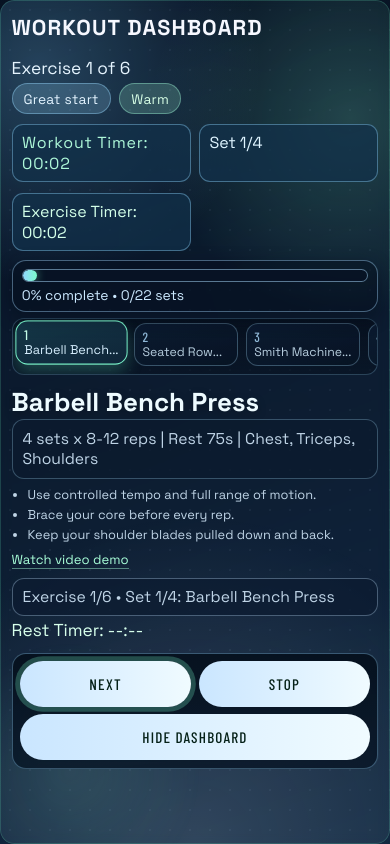
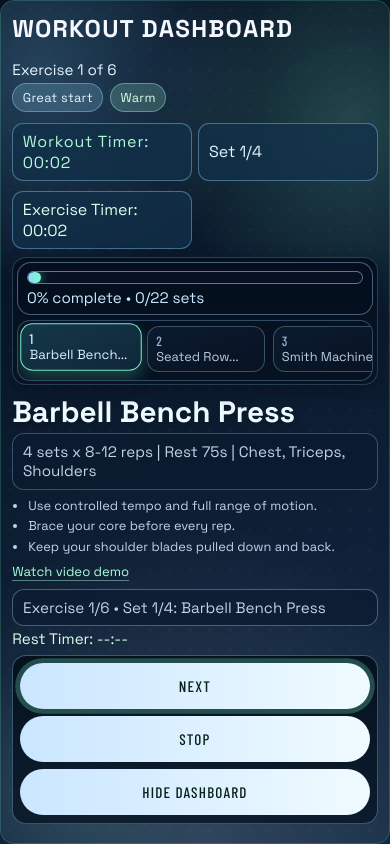
Before and after one commit to birkneh/excercise, a website: page index.html in a window 390 px wide. Both pictures are taken after a click on the button "START EXERCISE". Drawn offline with nearby package versions, Linux system fonts and the light colour scheme.

Commit message:
Polish iPhone dashboard UX and stabilize progression strip rendering

```diff
--- a/app.js
+++ b/app.js
@@ -99,6 +99,7 @@ let sessionState = {
 let restIntervalId = null;
 let workoutIntervalId = null;
 let lastRenderedTrackIndex = -1;
+let lastTrackRenderKey = "";
 
 function init() {
   registerServiceWorker();
@@ -382,6 +383,7 @@ function resetSessionRunner(workout) {
   clearWorkoutTimer();
   activeWorkout = workout;
   lastRenderedTrackIndex = -1;
+  lastTrackRenderKey = "";
   sessionState = {
     started: false,
     completed: false,
@@ -566,6 +568,7 @@ function restartSession(keepDashboard = false) {
   clearRestTimer();
   clearWorkoutTimer();
   lastRenderedTrackIndex = -1;
+  lastTrackRenderKey = "";
   sessionState = {
     started: false,
     completed: false,
@@ -602,6 +605,7 @@ function stopWorkout() {
   clearRestTimer();
   clearWorkoutTimer();
   lastRenderedTrackIndex = -1;
+  lastTrackRenderKey = "";
   const summary = buildSessionSummary("stopped");
   sessionState = {
     started: false,
@@ -984,11 +988,16 @@ function renderExerciseTrack(activeIndex, forceComplete = false) {
   if (!dashboardExerciseTrackEl) {
     return;
   }
-  dashboardExerciseTrackEl.innerHTML = "";
-
   if (!activeWorkout.length) {
+    dashboardExerciseTrackEl.innerHTML = "";
+    lastTrackRenderKey = "";
     return;
   }
+  const renderKey = `${activeWorkout.length}|${activeIndex}|${forceComplete ? "1" : "0"}`;
+  if (lastTrackRenderKey === renderKey && dashboardExerciseTrackEl.children.length === activeWorkout.length) {
+    return;
+  }
+  dashboardExerciseTrackEl.innerHTML = "";
 
   let chipToFocus = null;
   activeWorkout.forEach((exercise, index) => {
@@ -1027,6 +1036,7 @@ function renderExerciseTrack(activeIndex, forceComplete = false) {
   }
 
   lastRenderedTrackIndex = activeIndex;
+  lastTrackRenderKey = renderKey;
 }
 
 function getCompletionPercent() {
--- a/index.html
+++ b/index.html
@@ -113,6 +113,7 @@
           <p id="dashboard-set-counter">Set 1/1</p>
           <p id="dashboard-exercise-timer">Exercise Timer: 00:00</p>
         </div>
+        <div class="dashboard-sticky-rail">
           <div class="dashboard-progress-wrap">
             <div class="dashboard-progress-track">
               <span id="dashboard-progress-fill"></span>
@@ -125,6 +126,7 @@
             role="list"
             aria-label="Workout progression"
           ></div>
+        </div>
         <h3 id="dashboard-exercise">-</h3>
         <p id="dashboard-prescription"></p>
         <ul id="dashboard-cues" class="demo-cues"></ul>
--- a/styles.css
+++ b/styles.css
@@ -391,8 +391,12 @@ button:hover {
   margin: 0;
 }
 
+.dashboard-sticky-rail {
+  margin-top: 0.62rem;
+}
+
 .dashboard-progress-wrap {
-  margin-top: 0.68rem;
+  margin-top: 0;
   padding: 0.5rem 0.58rem 0.42rem;
   border: 1px solid rgba(158, 209, 247, 0.42);
   border-radius: 14px;
@@ -425,11 +429,14 @@ button:hover {
 }
 
 .dashboard-exercise-track {
-  margin-top: 0.5rem;
+  margin-top: 0.46rem;
   display: flex;
   gap: 0.48rem;
   overflow-x: auto;
-  padding: 0.25rem 0.08rem 0.4rem;
+  padding: 0.32rem 0.24rem 0.48rem;
+  border: 1px solid rgba(145, 213, 255, 0.24);
+  border-radius: 13px;
+  background: rgba(7, 17, 31, 0.6);
   scrollbar-width: thin;
   scrollbar-color: rgba(150, 219, 255, 0.75) rgba(9, 21, 38, 0.42);
   scroll-snap-type: x mandatory;
@@ -588,6 +595,67 @@ button:hover {
   font-size: 0.95rem;
 }
 
+@media (max-width: 780px) {
+  .dashboard-panel {
+    padding:
+      max(0.84rem, env(safe-area-inset-top))
+      0.76rem
+      max(1rem, calc(env(safe-area-inset-bottom) + 0.54rem))
+      0.76rem;
+  }
+
+  .dashboard-head h2 {
+    font-size: clamp(1.3rem, 6.2vw, 1.8rem);
+  }
+
+  .dashboard-mood-row {
+    gap: 0.4rem;
+  }
+
+  #dashboard-mood-pill,
+  #dashboard-phase-pill {
+    font-size: 0.8rem;
+    padding: 0.31rem 0.6rem;
+  }
+
+  .dashboard-stats-grid {
+    grid-template-columns: repeat(2, minmax(0, 1fr));
+    gap: 0.42rem;
+  }
+
+  #dashboard-workout-timer,
+  #dashboard-set-counter,
+  #dashboard-exercise-timer {
+    font-size: 0.98rem;
+    min-height: 54px;
+    display: flex;
+    align-items: center;
+  }
+
+  #dashboard-progress,
+  #dashboard-progress-note,
+  #dashboard-rest-timer,
+  #dashboard-status,
+  #dashboard-prescription {
+    font-size: 0.95rem;
+  }
+
+  #dashboard-exercise {
+    margin-top: 0.75rem;
+    font-size: clamp(1.46rem, 8vw, 1.85rem);
+  }
+
+  .demo-cues {
+    font-size: 0.86rem;
+    gap: 0.22rem;
+  }
+
+  .demo-link {
+    font-size: 0.9rem;
+    margin-top: 0.55rem;
+  }
+}
+
 @keyframes pulseNext {
   0% {
     box-shadow: 0 0 0 0 rgba(122, 252, 202, 0.42);
@@ -699,46 +767,36 @@ button:hover {
     border-radius: 14px;
   }
 
-  .dashboard-panel {
-    padding:
-      max(0.88rem, env(safe-area-inset-top))
-      0.72rem
-      max(1rem, calc(env(safe-area-inset-bottom) + 0.5rem))
-      0.72rem;
-  }
-
-  .dashboard-progress-wrap {
+  .dashboard-sticky-rail {
     position: sticky;
     top: calc(env(safe-area-inset-top) + 0.2rem);
     z-index: 8;
     margin-top: 0.52rem;
+    padding: 0.22rem;
+    border-radius: 14px;
+    border: 1px solid rgba(140, 208, 255, 0.23);
+    background: linear-gradient(180deg, rgba(5, 15, 29, 0.95), rgba(8, 19, 35, 0.88));
     box-shadow: 0 6px 18px rgba(4, 12, 24, 0.45);
   }
 
+  .dashboard-progress-wrap {
+    margin-top: 0;
+  }
+
   .dashboard-exercise-track {
-    position: sticky;
-    top: calc(env(safe-area-inset-top) + 4.1rem);
-    z-index: 7;
-    margin-top: 0.38rem;
+    margin-top: 0.34rem;
     padding-bottom: 0.48rem;
-    background: linear-gradient(180deg, rgba(7, 17, 31, 0.95), rgba(7, 17, 31, 0.55));
-    border-radius: 12px;
-    border: 1px solid rgba(148, 213, 255, 0.25);
-    padding-left: 0.3rem;
-    padding-right: 0.3rem;
+    background: linear-gradient(180deg, rgba(7, 17, 31, 0.9), rgba(7, 17, 31, 0.45));
+    border: 1px solid rgba(148, 213, 255, 0.3);
   }
 
   .exercise-chip {
-    min-width: 104px;
-    padding: 0.36rem 0.48rem;
+    min-width: 118px;
+    padding: 0.42rem 0.5rem;
   }
 
   .exercise-chip-name {
-    font-size: 0.77rem;
-  }
-
-  .dashboard-stats-grid {
-    grid-template-columns: repeat(2, minmax(0, 1fr));
+    font-size: 0.8rem;
   }
 
   #dashboard-workout-timer,
@@ -747,14 +805,8 @@ button:hover {
     font-size: 1rem;
   }
 
-  #dashboard-exercise {
-    margin-top: 0.8rem;
-    font-size: 1.62rem;
-  }
-
-  #dashboard-status,
-  #dashboard-prescription {
-    font-size: 0.98rem;
+  #dashboard-status {
+    margin-top: 0.5rem;
   }
 
   .runner-controls {
@@ -770,8 +822,19 @@ button:hover {
   }
 
   .runner-controls .runner-btn {
-    flex: 1 1 calc(50% - 0.3rem);
+    flex: 1 1 100%;
     margin-top: 0;
     min-width: 0;
   }
 }
+
+@supports (-webkit-touch-callout: none) {
+  .dashboard-panel {
+    min-height: -webkit-fill-available;
+    overscroll-behavior: contain;
+  }
+
+  .dashboard-sticky-rail {
+    transform: translateZ(0);
+  }
+}
```
Lines whose indentation alone changed are shown as unchanged.
